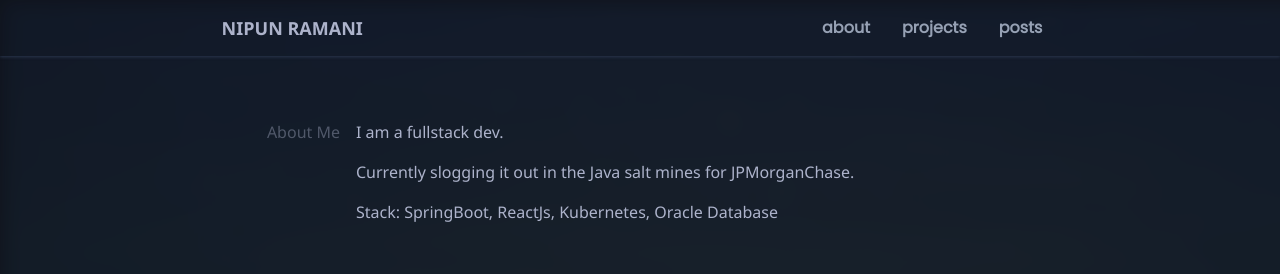
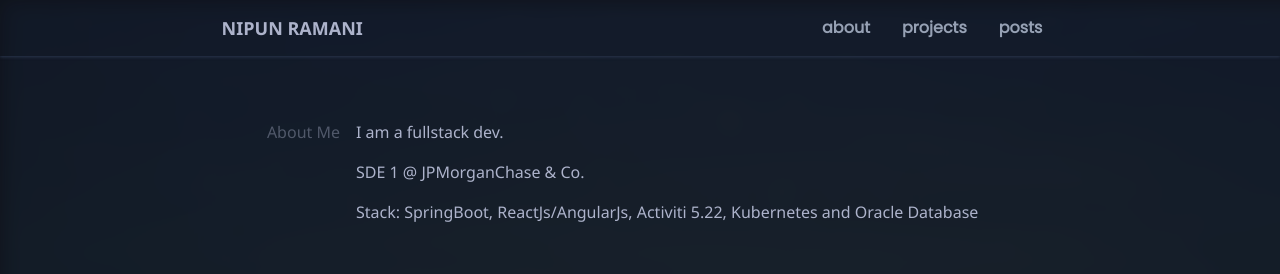
Before and after one commit to NipunRamani99/react-blog, a React (Create React App) app: page / in a window 1280 px wide. Shown: the top 274 px of the page. Built offline with nearby package versions, Linux system fonts and the light colour scheme; no server answers.

Commit message:
fixed monkey gif, updated about me and readme

```diff
--- a/src/components/aboutme/AboutMe.js
+++ b/src/components/aboutme/AboutMe.js
@@ -9,8 +9,8 @@ function AboutMe() {
                     <div className="sxs-title">About Me</div>
                     <div className="sxs-content">
                         <p>I am a fullstack dev.</p>
-                        <p>Currently slogging it out in the Java salt mines for JPMorganChase.</p>
-                        <p>Stack: SpringBoot, ReactJs, Kubernetes, Oracle Database</p>
+                        <p>SDE 1 @ JPMorganChase & Co.</p>
+                        <p>Stack: SpringBoot, ReactJs/AngularJs, Activiti 5.22, Kubernetes and Oracle Database</p>
                     </div>
                     </div>
                     <div className="sxs">
--- a/src/posts.json
+++ b/src/posts.json
@@ -1 +1 @@
-[{"id":1,"title":"Welcome To My Blog\r","author":"Nipun Ramani\r","date":"2023-09-25\r","content":"\r\n# Welcome To My Blog\r\nHi, this is indeed the blog of Nipun Ramani. I finally have my own little corner on the Internet. Take a look at this gif while I figure out what to write next.  \r\n![Monkey](https://cdn.discordapp.com/attachments/727946110399938666/1091295778552692747/orangemonkey_2.gif)\r\n"}]
+[{"id":1,"title":"Welcome To My Blog\r","author":"Nipun Ramani\r","date":"2023-09-25\r","content":"\r\n# Welcome To My Blog\r\nHi, this is indeed the blog of Nipun Ramani. I finally have my own little corner on the Internet. Take a look at this gif while I figure out what to write next.  \r\n![Monkey](/img/blog/monkey.gif)\r\n"}]
```
Also changed, not shown: src/content/realfirstpost.md (+1 -1 lines), public/img/blog/monkey.gif (added), 1 other file (tests, documents, lock files or other folders).
